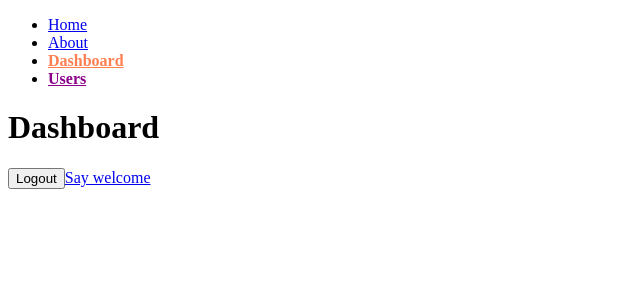
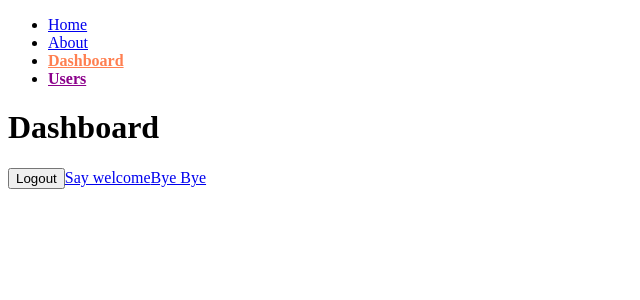
Before and after one commit to JuanSebastianGB/react-router, a React (Create React App) app: page /Dashboard in a window 1280 px wide. Shown: the top 300 px of the page, without its empty margins (0-640 px from the left). Built offline with nearby package versions, Linux system fonts and the light colour scheme.

Commit message:
UPD: Working with bu routes

```diff
--- a/src/App.js
+++ b/src/App.js
@@ -18,7 +18,12 @@
         <Route path='/usuarios' element={<Navigate to='/users' />} />
         <Route path='/usuarios2' element={<Navigate replace to='/users' />} />
         <Route path='/users/:id' element={<UserPage />} />
-        <Route path='/Dashboard/*' element={<Dashboard></Dashboard>}></Route>
+
+        <Route path='/Dashboard/*' element={<Dashboard></Dashboard>}>
+          <Route path='welcome' element={<p>Welcome!!!!!</p>}></Route>
+          <Route path='goodbye' element={<p>Goodbye!!!!!</p>}></Route>
+        </Route>
+
         <Route path='*' element={<NotFoundPage />} />
       </Routes>
     </Router>
--- a/src/pages/Dashboard.js
+++ b/src/pages/Dashboard.js
@@ -1,4 +1,4 @@
-import { useNavigate, Route, Routes, Link } from "react-router-dom"
+import { useNavigate, Link, Outlet } from "react-router-dom"
 
 export default function Dashboard() {
     const navigate = useNavigate()
@@ -14,9 +14,11 @@
             <Link to='welcome'>
                 Say welcome
             </Link>
-            <Routes>
-                <Route path='welcome' element={<p>Welcome!!!!!</p>}></Route>
-            </Routes>
+            <Link to='goodbye'>
+                Bye Bye
+            </Link>
+
+            <Outlet></Outlet>
         </div>
     )
 }
```
